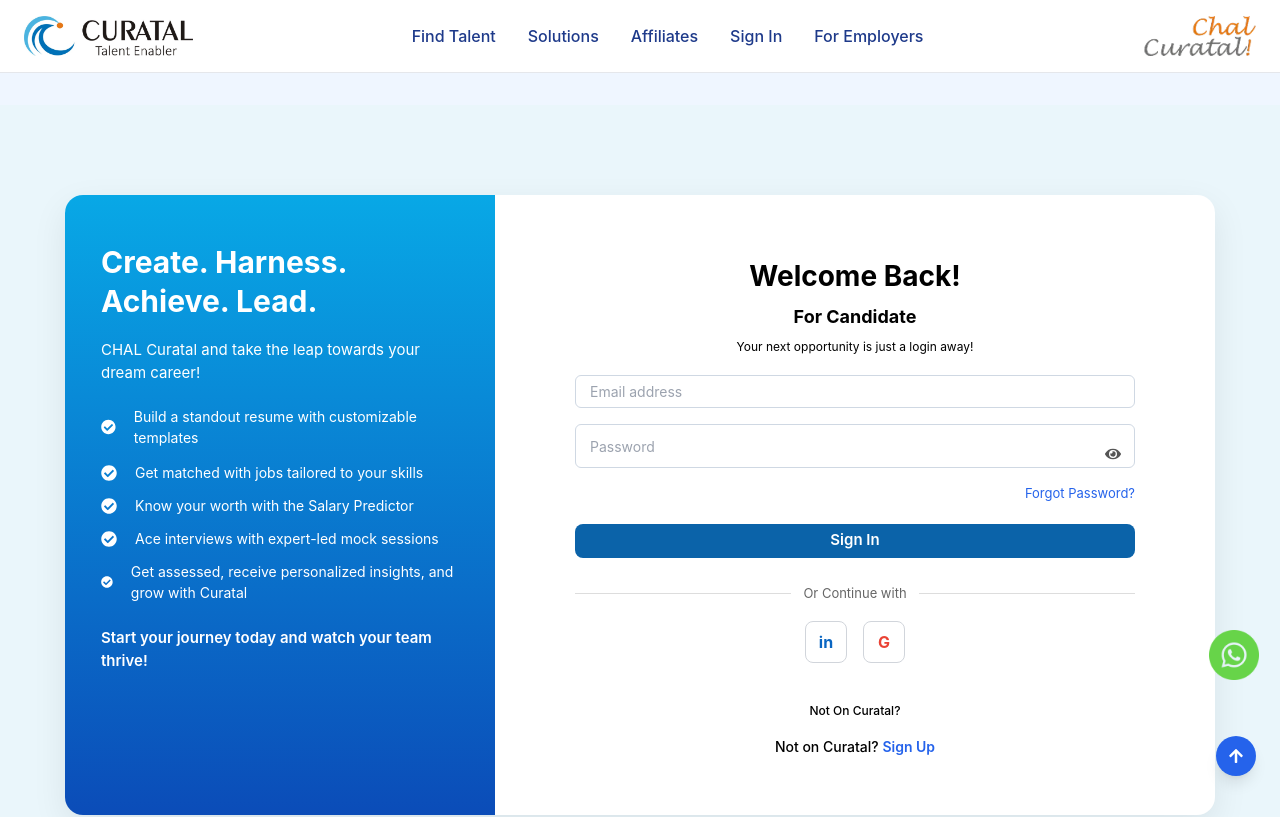
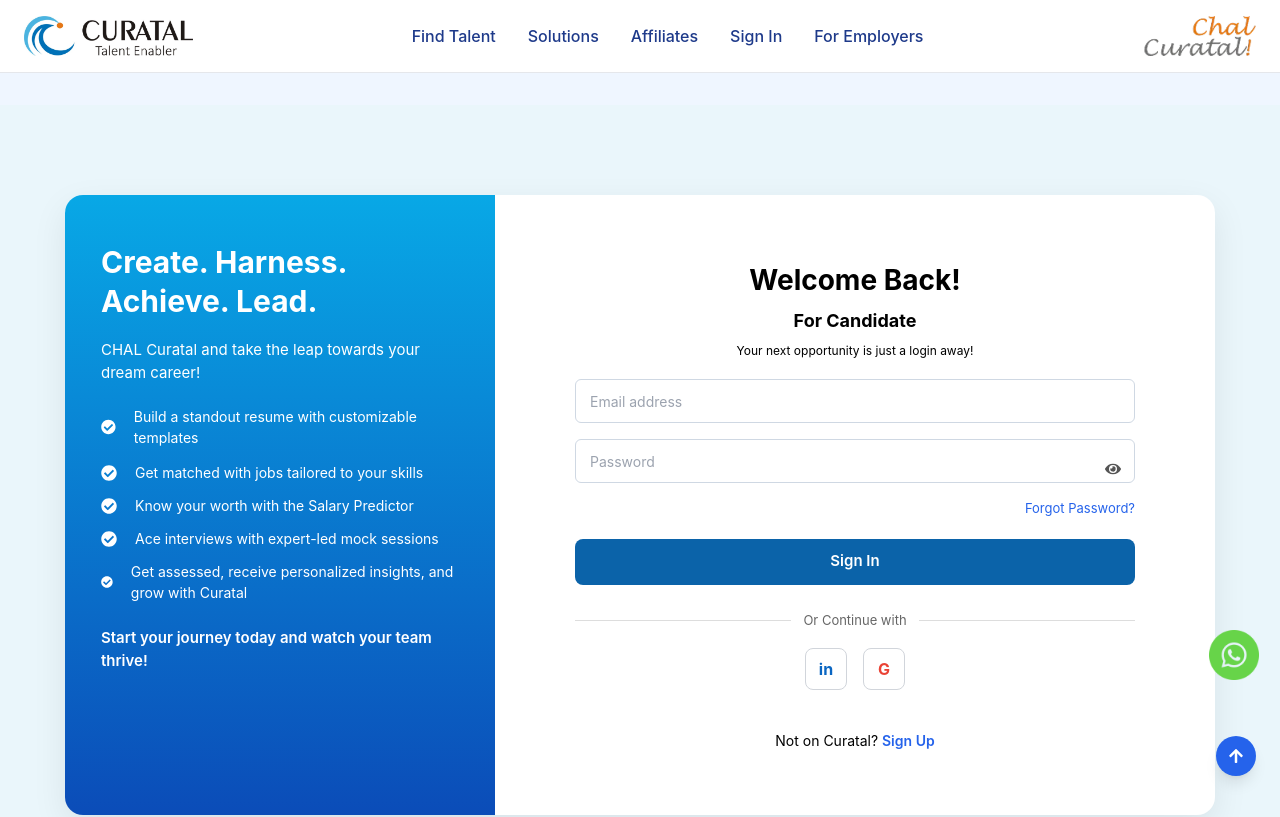
Before and after one commit to Naikharini/Curatal-demo, a React (Vite) app: page /auth/candidate/login in a window 1280 px wide. Shown: the top 817 px of the page. Built offline with nearby package versions, Linux system fonts and the light colour scheme.

Commit message:
fix: correct HTML structure in CandidateLogin component for better semantics

```diff
--- a/src/pages/Candidate/CandidateLogin.jsx
+++ b/src/pages/Candidate/CandidateLogin.jsx
@@ -75,14 +75,14 @@
           </div>
 
           <p className="signup-text">
-            <h3 class="mt-5  w-full flex-2 text-xs text-center font-medium ">Not On Curatal?
+
               <p className="signup-text">
               Not on Curatal?{" "}
               <span onClick={() => navigate("/auth/recruiter/signup")}>
                 Sign Up
               </span>
             </p>
-            </h3>
+
 
           </p>
         </div>
```
